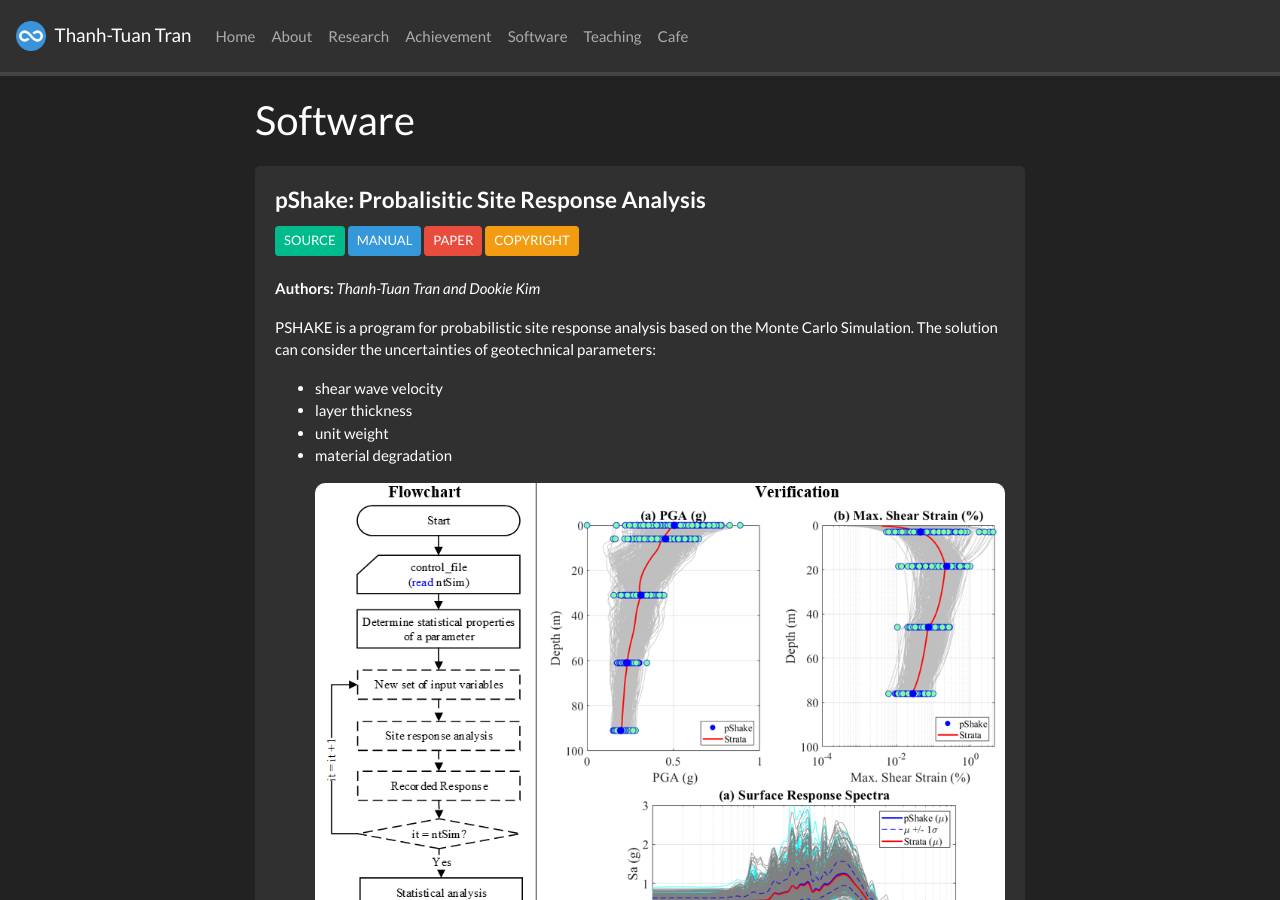
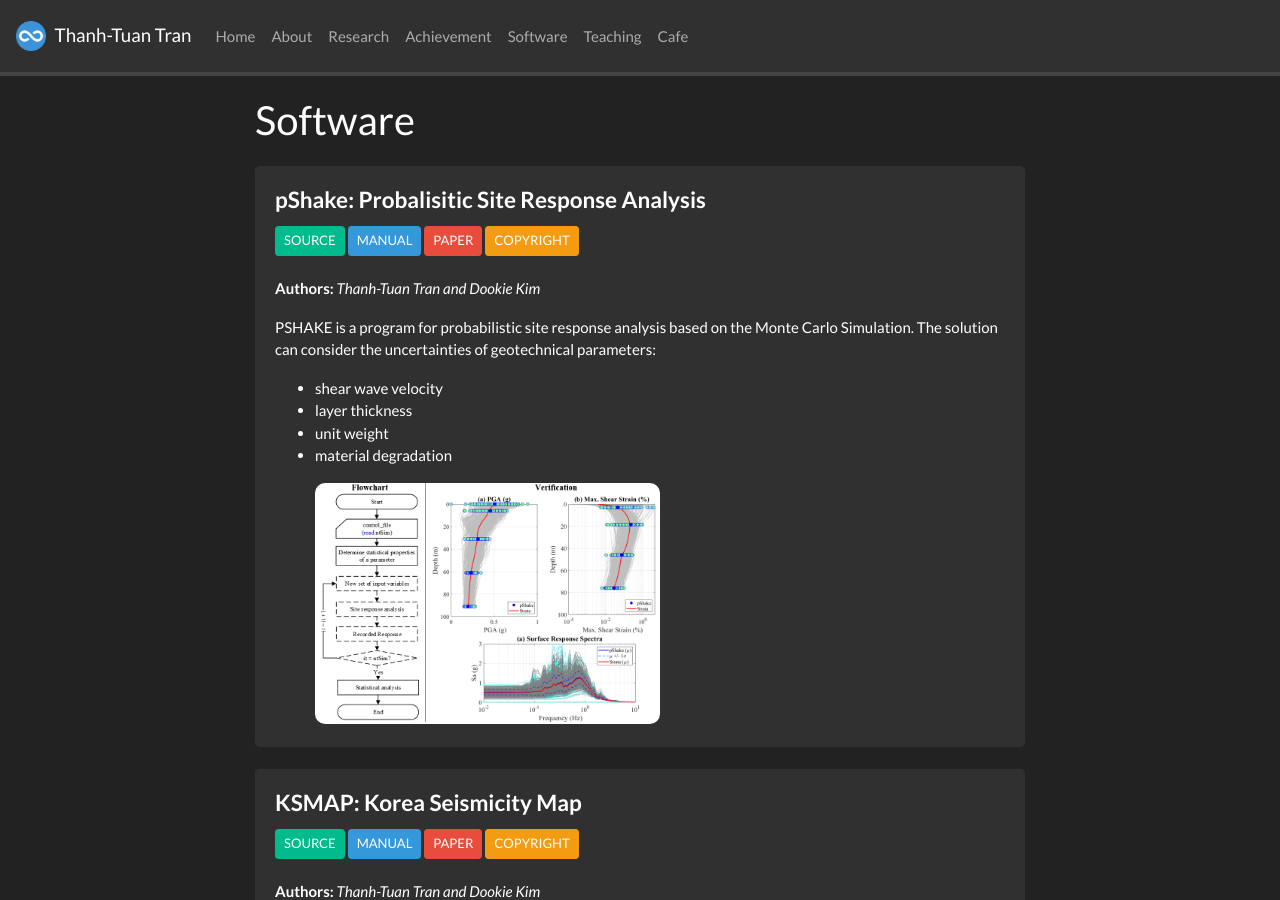
Before and after one commit to 3tbk/3tbk, a Jekyll site: the page built from _pages/software.md, in a window 1280 px wide and 900 px high. Built offline with Jekyll 4.4.1, drawn with Linux system fonts in a browser that asks for light colours; nearby versions of some CDN libraries; a style sheet for code colours, icons or effects is not loaded.

Commit message:
Update software.md

```diff
--- a/_pages/software.md
+++ b/_pages/software.md
@@ -58,7 +58,7 @@ PSHAKE is a program for probabilistic site response analysis based on the Monte
         <li>material degradation</li>
    </ul>
   <ul>
-    <img src="{{ site.url }}{{ site.baseurl }}/software/pshake/pshake.png" width="100%"/>
+    <img src="{{ site.url }}{{ site.baseurl }}/software/pshake/pshake.png" width="50%"/>
   </ul>
 </div>
 </div>
@@ -84,7 +84,7 @@ KSMAP is a tool for calculating the peak ground acceleration (PGA) in Korean Pen
         <li>STEP 3: Compute the PGA value (g)</li>
    </ul>
   <ul>
-    <img src="{{ site.url }}{{ site.baseurl }}/software/ksmap/ksmap.png" width="100%"/>
+    <img src="{{ site.url }}{{ site.baseurl }}/software/ksmap/ksmap.png" width="50%"/>
   </ul>
 </div>
 </div>
@@ -120,7 +120,7 @@ VC4OWT is a graphical user interface for vibration control of the OWT structure
    </ul>
 
   <ul>
-    <img src="{{ site.url }}{{ site.baseurl }}/software/vc4owt/vc4owt.png" width="100%"/>
+    <img src="{{ site.url }}{{ site.baseurl }}/software/vc4owt/vc4owt.png" width="50%"/>
   </ul>
 </div>
 </div>
```
